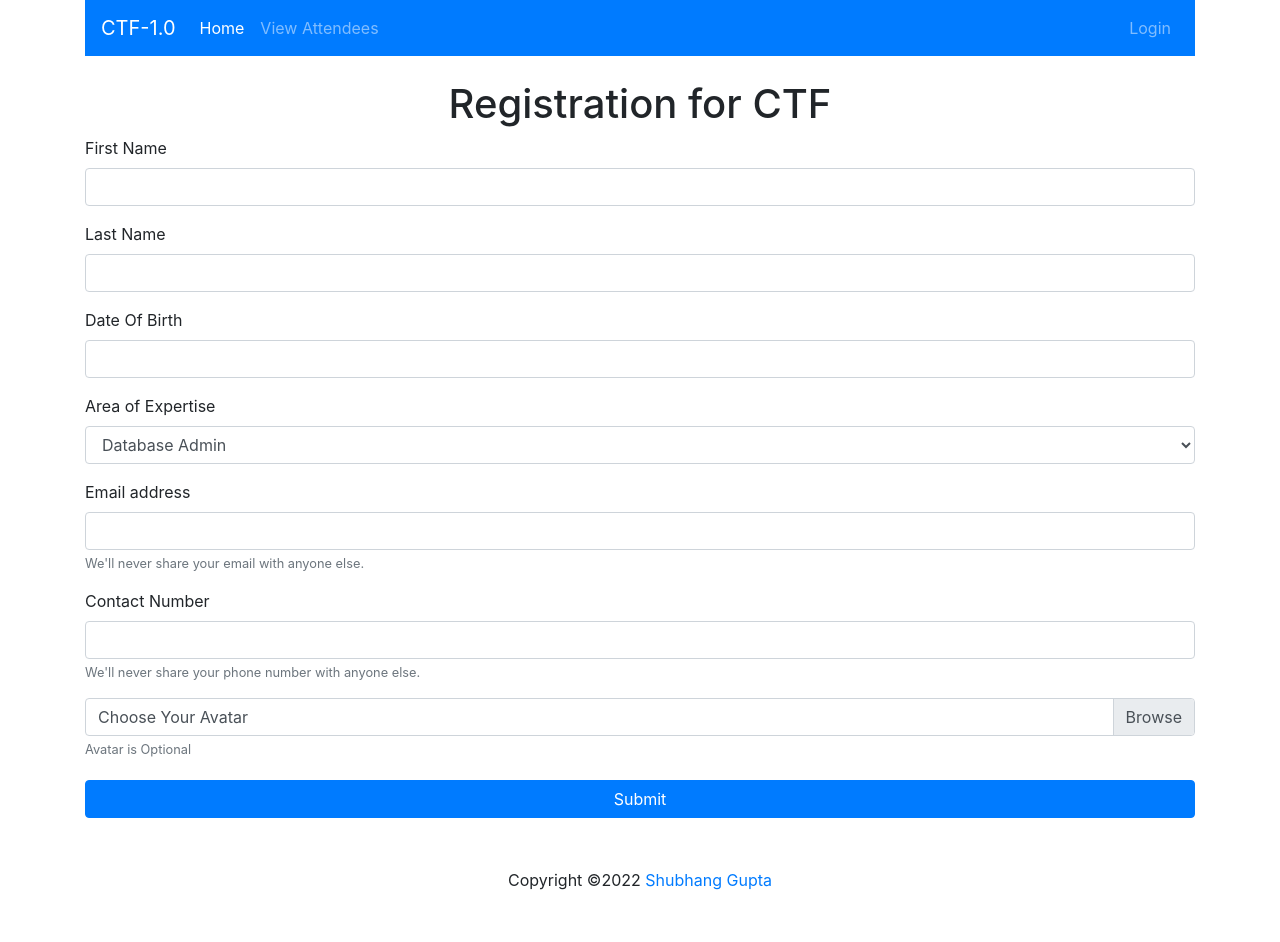
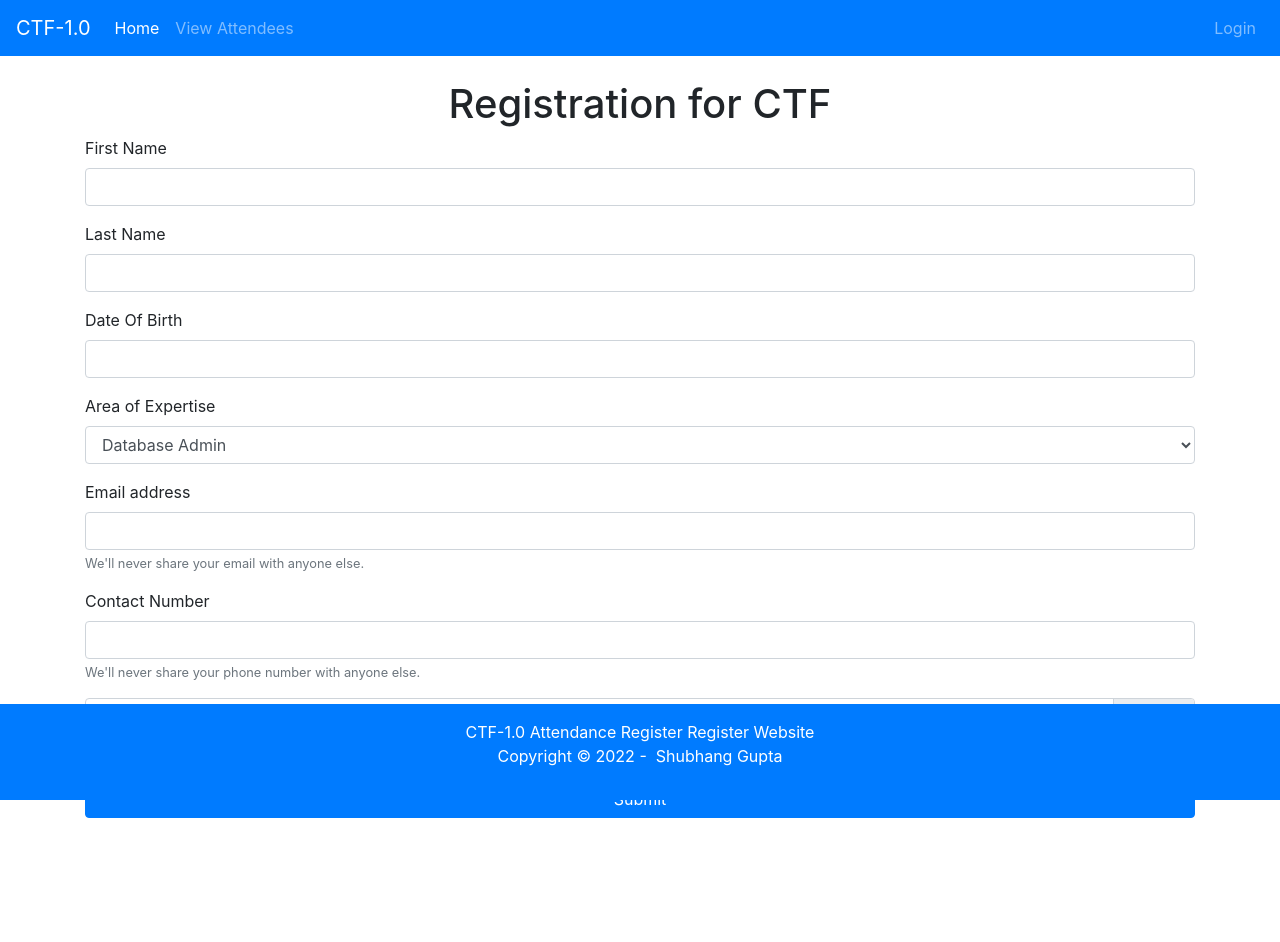
Before and after one commit to jarvis-1805/attendance-register-php, a PHP site: page /index.php in a window 1280 px wide. After the commit the page ends 818 px from the top, so only its background shows below. Run offline with PHP 8.4, Linux system fonts and the light colour scheme; data comes from the database, SQL or seed files in the repository; data that the repository does not hold is empty.

Commit message:
Fixed header and footer

```diff
--- a/includes/footer.php
+++ b/includes/footer.php
@@ -1,7 +1,14 @@
 
-      <div id="footer" class="mx-auto" style="width: fit-content; margin: 50px">
-        <!-- <h4>Franklin's Fine Dining Dynamic Website with PHP</h4> -->
-        Copyright &copy;<?php echo date('Y');?> <a href="https://jarvis-1805.github.io/" target="_blank">Shubhang Gupta</a>
+      <br>
+      <br>
+      <br>
+      <br>
+      <br>
+      <div id="footer" class="p-3 bg-primary text-white fixed-bottom">
+      <p class="text-center">
+        CTF-1.0 Attendance Register Register Website<br>
+        Copyright &copy; <?php echo date('Y');?> -&nbsp;&nbsp;<a href="https://jarvis-1805.github.io/" target="_blank" style="color: white;">Shubhang Gupta</a>
+      </p>
       </div>
     </div>
 
--- a/includes/header.php
+++ b/includes/header.php
@@ -20,7 +20,6 @@
     <title>Attendance - <?php echo $title ?></title>
   </head>
   <body>
-    <div class="container">
     <nav class="navbar navbar-expand-lg navbar-dark bg-primary">
       <a class="navbar-brand" href="index.php">CTF-1.0</a>
       <button class="navbar-toggler" type="button" data-toggle="collapse" data-target="#navbarNavAltMarkup" aria-controls="navbarNavAltMarkup" aria-expanded="false" aria-label="Toggle navigation">
@@ -43,4 +42,5 @@
         </div>
       </div>
     </nav>
+    <div class="container">
     <br/>
```
